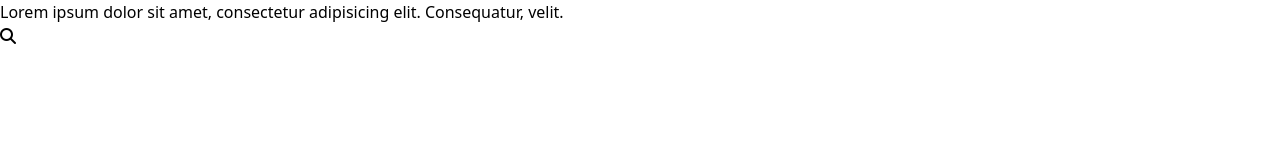
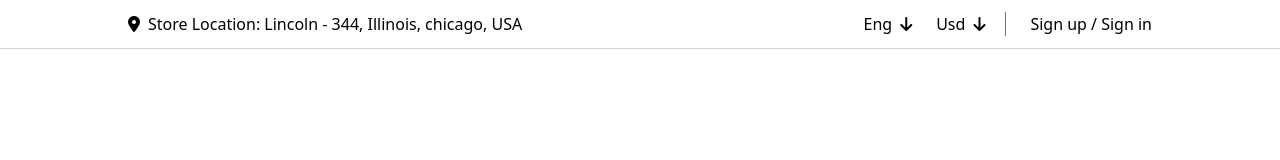
Before and after one commit to ullash4/ecobazar, a plain HTML site: page index.html in a window 1280 px wide. Drawn offline with nearby package versions, Linux system fonts and the light colour scheme.

Commit message:
first header done

```diff
--- a/index.html
+++ b/index.html
@@ -1,16 +1,38 @@
 <!DOCTYPE html>
 <html lang="en">
   <head>
-    <meta charset="UTF-8">
-    <meta name="viewport" content="width=device-width, initial-scale=1.0">
+    <meta charset="UTF-8" />
+    <meta name="viewport" content="width=device-width, initial-scale=1.0" />
     <title>EcoBazar</title>
     <script src="https://cdn.jsdelivr.net/npm/@tailwindcss/browser@4"></script>
-        <link rel="stylesheet" href="https://cdnjs.cloudflare.com/ajax/libs/font-awesome/6.4.0/css/all.min.css">
+    <link
+      rel="stylesheet"
+      href="https://cdnjs.cloudflare.com/ajax/libs/font-awesome/6.4.0/css/all.min.css"
+    />
   </head>
   <body>
+    <header>
+      <div class="py-3 border-b border-gray-300">
+        <div class="flex justify-between items-center w-[80%] mx-auto">
+          <div class="flex items-center gap-2">
+            <i class="fa-solid fa-location-dot"></i>
+            <h3>Store Location: Lincoln - 344, Illinois, chicago, USA</h3>
+          </div>
+          <div  class="flex items-center gap-6">
+            <div  class="flex items-center gap-2">
+              <p>Eng</p>
+              <i class="fa-solid fa-arrow-down"></i>
+            </div>
+            <div class="flex items-center gap-2 border-r pr-5 border-gray-500">
+              <p>Usd</p>
+              <i class="fa-solid fa-arrow-down"></i>
+            </div>
             <div>
-        <h2>Lorem ipsum dolor sit amet, consectetur adipisicing elit. Consequatur, velit.</h2>
-        <i class="fa-solid fa-magnifying-glass"></i>
+                Sign up / Sign in
             </div>
+          </div>
+        </div>
+      </div>
+    </header>
   </body>
 </html>
```
Also changed, not shown: tailwind.config.js (added). Lines whose indentation alone changed are shown as unchanged.
